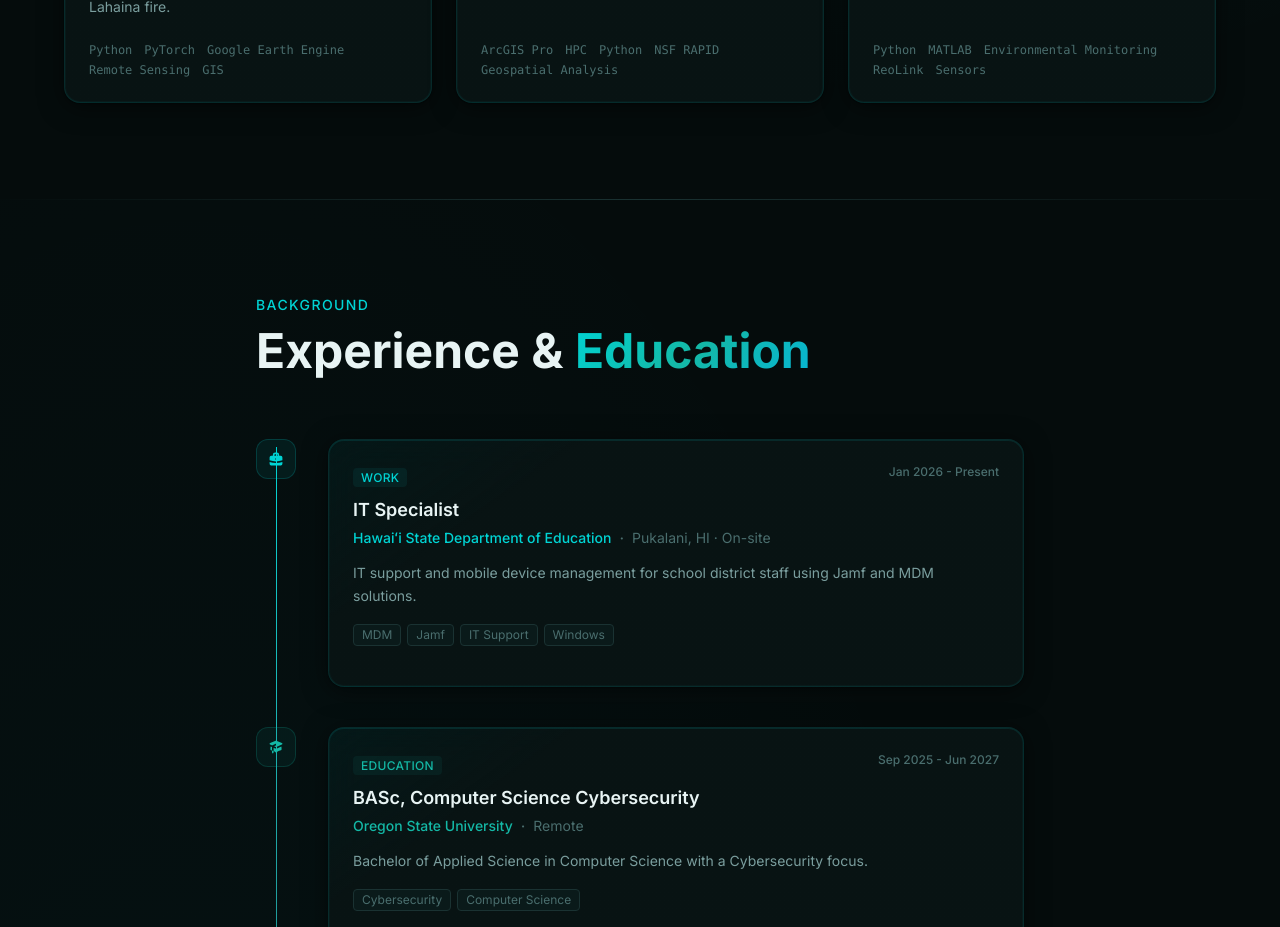
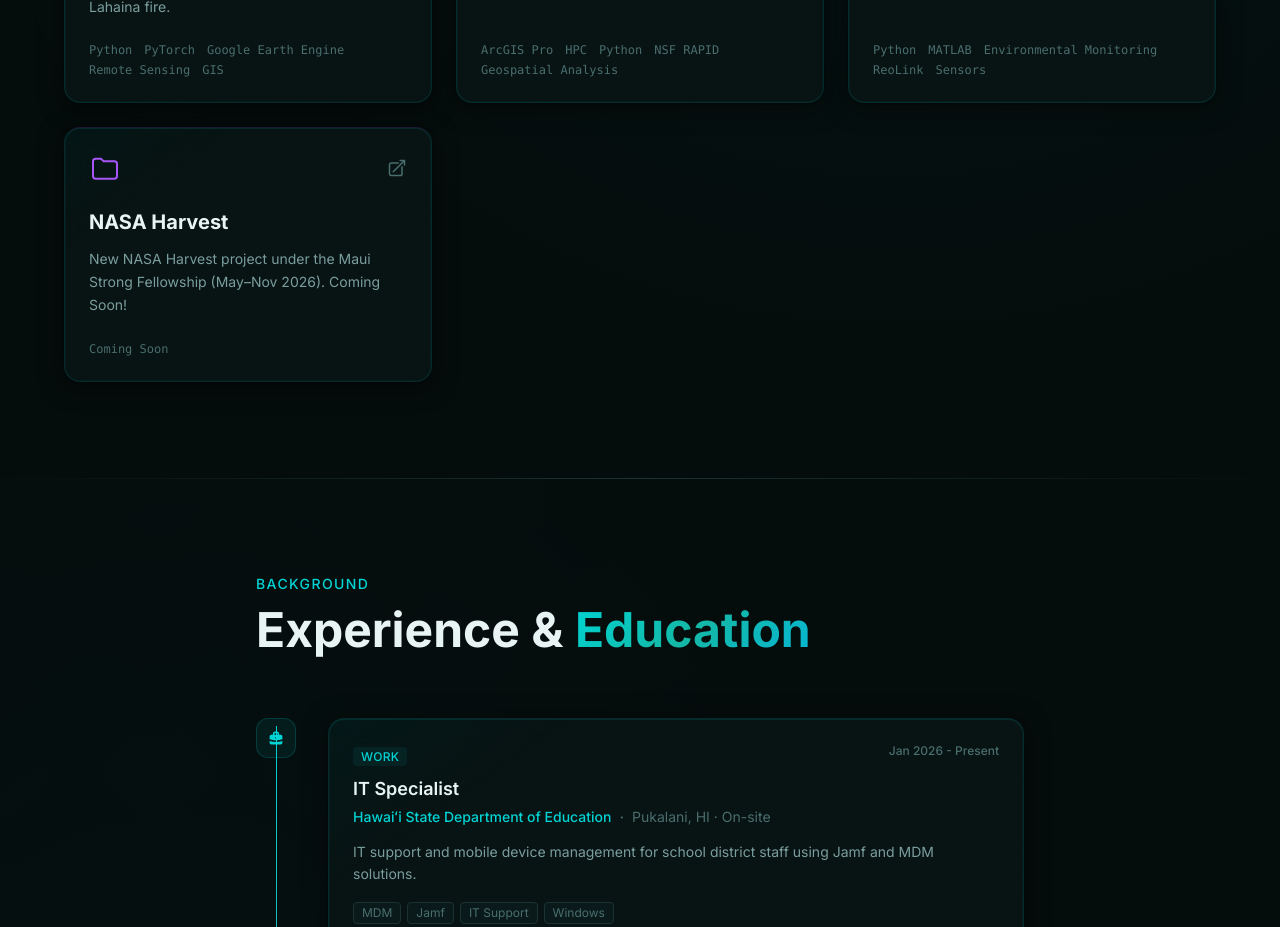
Before and after one commit to SammyCode002/portfolio, a React (Vite) app: page / in a window 1280 px wide. Shown: the part 2240-3167 px from the top of the page. Built offline with nearby package versions, Linux system fonts and the light colour scheme.

Commit message:
Add NASA Harvest Coming Soon project

```diff
--- a/src/components/Projects.jsx
+++ b/src/components/Projects.jsx
@@ -53,6 +53,21 @@ const projects = [
         <path d="M4 34 Q10 28, 16 34 Q22 40, 28 34 Q34 28, 40 34 Q46 40, 52 34" stroke="#14b8a6" strokeWidth="0.7" strokeLinecap="round" opacity="0.6" />
         <path d="M20 28 L20 10 M24 26 L24 8 M28 28 L28 12" stroke="#14b8a6" strokeWidth="0.6" />
         <circle cx="24" cy="6" r="3" fill="#14b8a6" opacity="0.7" />
+      </svg>
+    ),
+  },
+  {
+    title: 'NASA Harvest',
+    description: 'New NASA Harvest project under the Maui Strong Fellowship (May–Nov 2026). Coming Soon!',
+    tags: ['Coming Soon'],
+    githubUrl: null,
+    primaryLink: { url: '#', label: 'Coming Soon', type: 'soon' },
+    accentColor: '#a855f7',
+    bgGradient: 'linear-gradient(135deg, rgba(168,85,247,0.12) 0%, rgba(5,12,12,1) 50%, rgba(137,87,229,0.06) 100%)',
+    icon: (
+      <svg viewBox="0 0 48 48" fill="none" className="w-full h-full opacity-20">
+        <circle cx="24" cy="24" r="18" stroke="#a855f7" strokeWidth="1" />
+        <path d="M24 14 L24 24 L32 28" stroke="#a855f7" strokeWidth="2" strokeLinecap="round" />
       </svg>
     ),
   },
```
